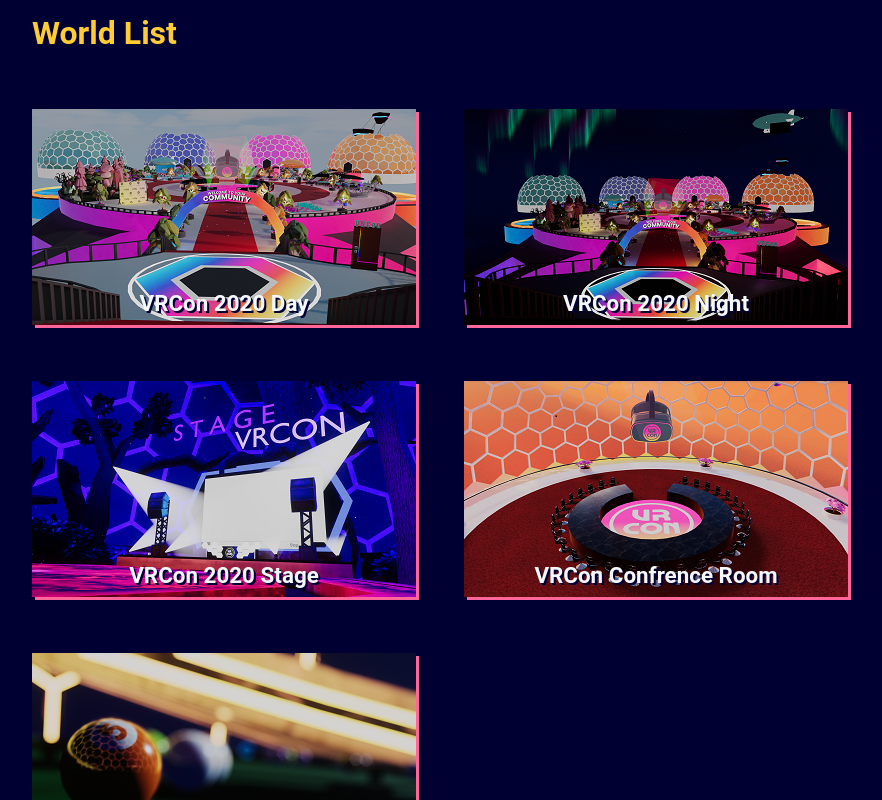
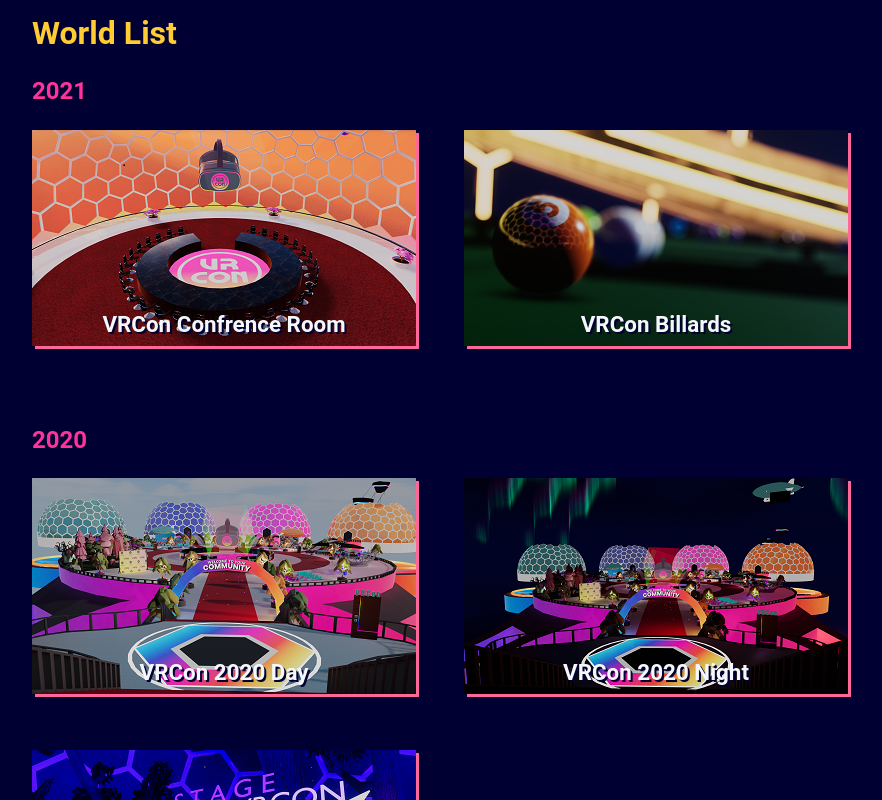
Before and after one commit to EnzeyNet/vrcon-website, a Svelte app: page / in a window 1280 px wide. Shown: the part 8520-9320 px from the top of the page, without its empty margins (50-932 px from the left). Built offline with nearby package versions, Linux system fonts and the light colour scheme.

Commit message:
Group worlds by year.

```diff
--- a/src/Client/Components/WorldListCard.svelte
+++ b/src/Client/Components/WorldListCard.svelte
@@ -5,6 +5,19 @@
     <div class="container">
         <h2>World List</h2>
 
+        <h3>2021</h3>
+        <div class="WorldList">
+            <a class="WorldCard" href="https://vrch.at/wrld_da7b0546-0855-492f-a910-9562d255e019">
+                <img alt="VRCon Confrence Room" src="images/Worlds/005.png" />
+                <div class="WorldName">VRCon Confrence Room</div>
+            </a>
+            <a class="WorldCard" href="https://vrch.at/wrld_ba4a03a2-26dd-4597-a5a5-924d795c4279">
+                <img alt="VRCon Billards" src="images/Worlds/003.png" />
+                <div class="WorldName">VRCon Billards</div>
+            </a>
+        </div>
+
+        <h3>2020</h3>
         <div class="WorldList">
             <a class="WorldCard" href="https://vrch.at/wrld_56b13c26-6eef-4bfa-8f56-bfbb0e44e76a">
                 <img alt="VRCon 2020 Day" src="images/Worlds/001.png" />
@@ -18,14 +31,6 @@
                 <img alt="VRCon 2020 Stage" src="images/Worlds/004.png" />
                 <div class="WorldName">VRCon 2020 Stage</div>
             </a>
-            <a class="WorldCard" href="https://vrch.at/wrld_da7b0546-0855-492f-a910-9562d255e019">
-                <img alt="VRCon Confrence Room" src="images/Worlds/005.png" />
-                <div class="WorldName">VRCon Confrence Room</div>
-            </a>
-            <a class="WorldCard" href="https://vrch.at/wrld_ba4a03a2-26dd-4597-a5a5-924d795c4279">
-                <img alt="VRCon Billards" src="images/Worlds/003.png" />
-                <div class="WorldName">VRCon Billards</div>
-            </a>
         </div>
     </div>
 </div>
@@ -38,7 +43,7 @@
     }
 
     .WorldList {
-        margin: 0 0 3em 0;
+        margin: 1em 0 0 0;
         display: flex;
         flex-direction: row;
         flex-wrap: wrap;
@@ -46,7 +51,7 @@
     }
     .WorldCard {
         position: relative;
-        margin: 3.5em 3em 0 0;
+        margin: 0 3em 3.5em 0;
         max-width: 100%;
         box-shadow: 3px 3px var(--color-accent-2);
         color: var(--color-web-white);
@@ -81,4 +86,10 @@
         font-weight: bold;
         color: var(--color-accent-3)
     }
+    h3 {
+        margin: 1em 0;
+        padding: 0;
+        font-size: 1.5em;
+        font-weight: bold;
+    }
 </style>
```
